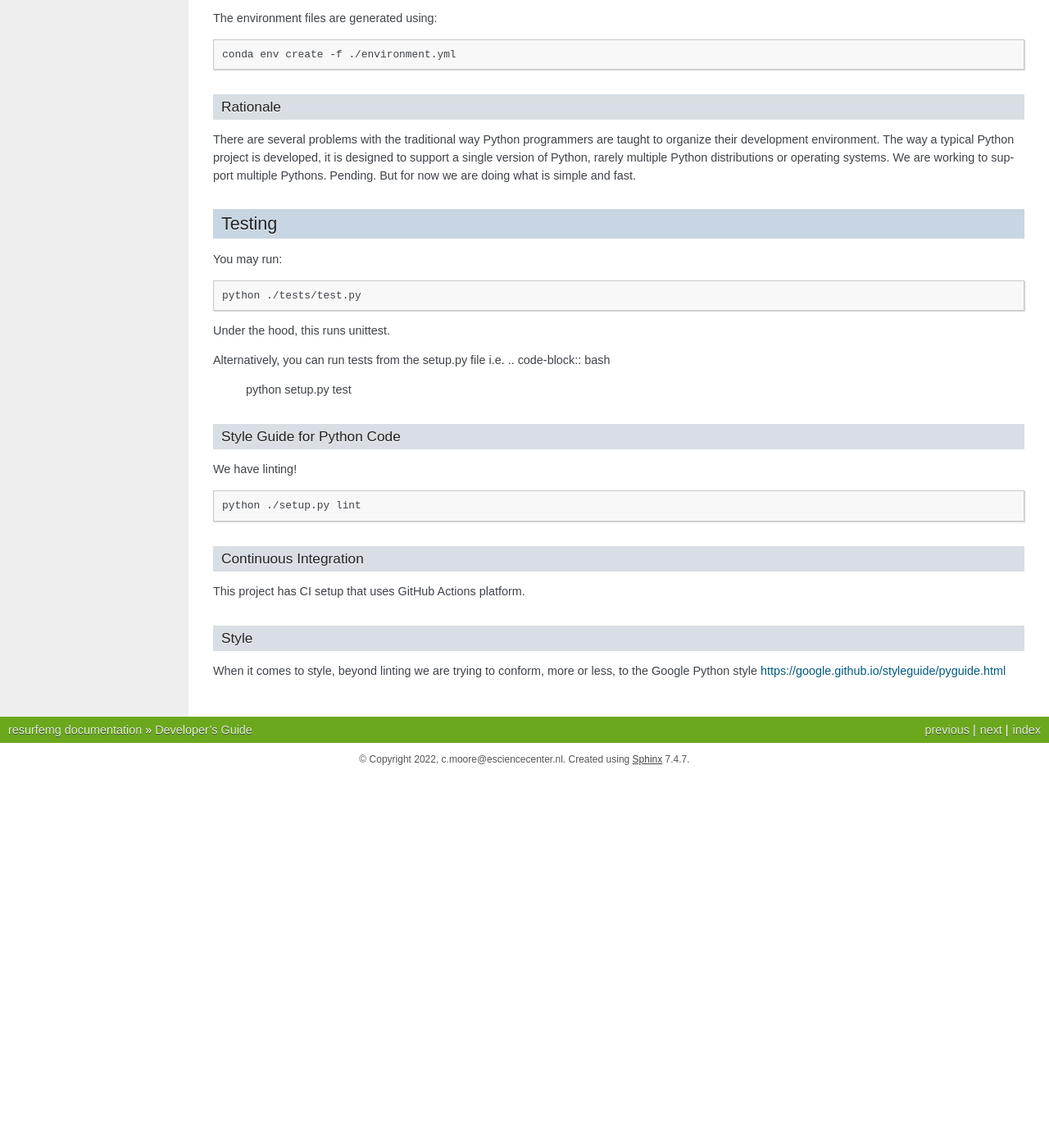
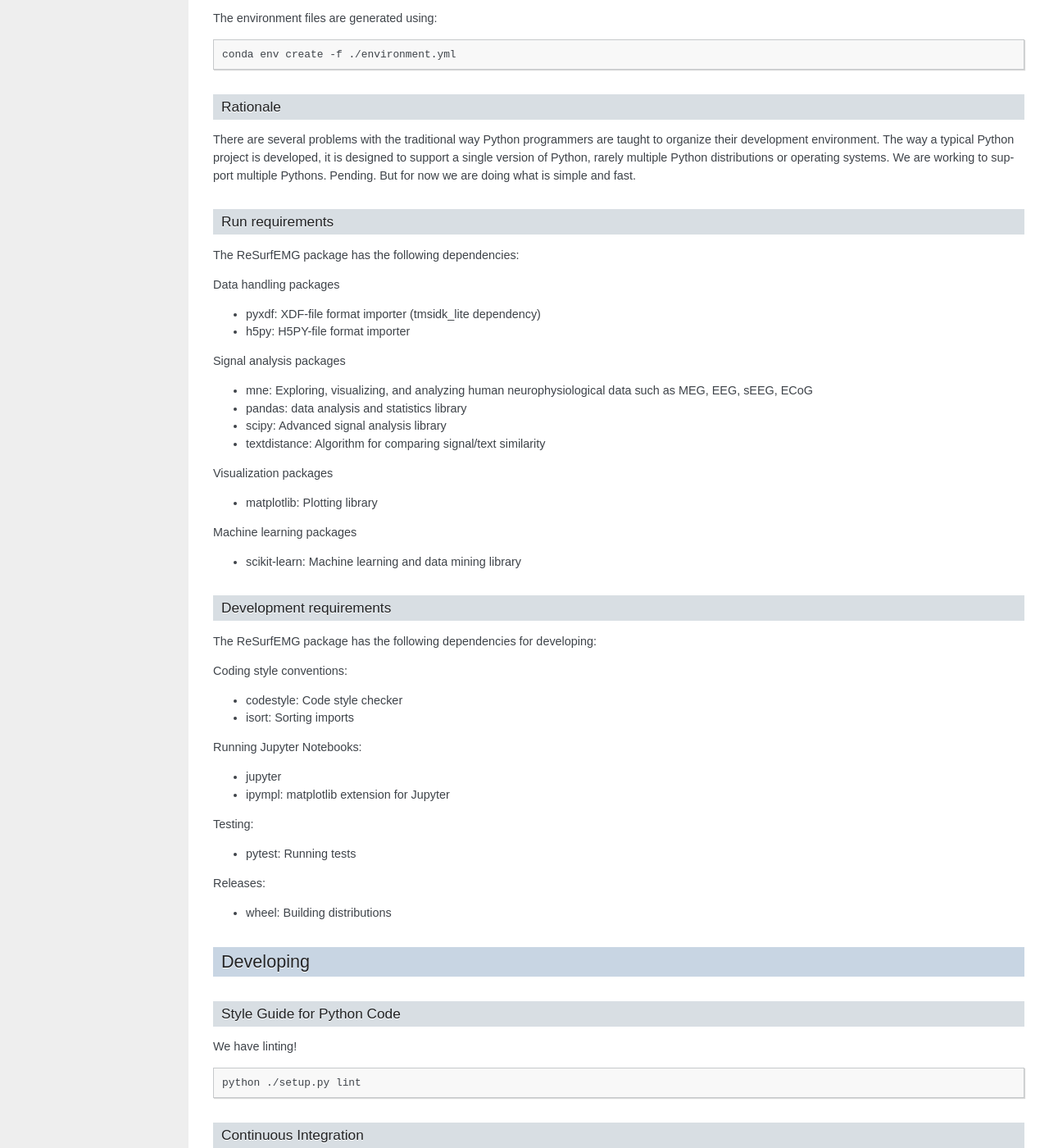
Before and after one commit to ReSurfEMG/ReSurfEMG, a Sphinx documentation site: the page built from docs/developers.rst, in a window 1280 px wide and 1400 px high, scrolled down 778 px. Shown: the whole window at 82% size. Built offline with Sphinx 7.4.7, drawn with Linux system fonts in a browser that asks for light colours; formulas are drawn with MathJax 3; the version number could not be read and is left out; before the commit the page ends 1724 px from its top, so only the background shows below that; some of the changed text lies outside the part shown.

Commit message:
Update developer documentation

```diff
--- a/docs/developers.rst
+++ b/docs/developers.rst
@@ -22,11 +22,11 @@ compatible license for us to be able to use it.
    submission.
 
 
-Setting Up Development Environment
+Setting up development environment
 ==================================
 
 
-The Way We Do It
+The way we do it
 ^^^^^^^^^^^^^^^^
 
 If you want to develop using Anaconda Python, you would:
@@ -38,7 +38,7 @@ it and then add development dependencies to what was installed.
 
 
 
-The Traditional Ways
+The traditional ways
 ^^^^^^^^^^^^^^^^^^^^
 
 Regardless of the downsides of this approach, we try to support more
@@ -71,26 +71,59 @@ version of Python, rarely multiple Python distributions or operating
 systems. We are working to support multiple Pythons. Pending. But for
 now we are doing what is simple and fast.
 
+Run requirements
+^^^^^^^^^^^^^^^^
+
+The ReSurfEMG package has the following dependencies:
+
+Data handling packages
+
+- pyxdf: XDF-file format importer (tmsidk_lite dependency)
+- h5py: H5PY-file format importer
 
 
-Testing
-=======
+Signal analysis packages
 
-You may run:
+- mne: Exploring, visualizing, and analyzing human neurophysiological data such as MEG, EEG, sEEG, ECoG
+- pandas: data analysis and statistics library
+- scipy: Advanced signal analysis library
+- textdistance: Algorithm for comparing signal/text similarity
 
-.. code-block:: bash
+Visualization packages
 
-  python ./tests/test.py
+- matplotlib: Plotting library
 
-Under the hood, this runs unittest.
+Machine learning packages
 
-Alternatively,
-you can run tests from the setup.py file
-i.e.
-.. code-block:: bash
+- scikit-learn: Machine learning and data mining library
 
-   python setup.py test
 
+Development requirements
+^^^^^^^^^^^^^^^^^^^^^^^^
+
+The ReSurfEMG package has the following dependencies for developing:
+
+Coding style conventions:
+
+- codestyle: Code style checker
+- isort: Sorting imports
+
+Running Jupyter Notebooks:
+
+- jupyter
+- ipympl: matplotlib extension for Jupyter
+
+Testing:
+
+- pytest: Running tests
+
+Releases:
+
+- wheel: Building distributions
+
+
+Developing
+==========
 
 
 Style Guide for Python Code
@@ -107,12 +140,12 @@ We have linting!
 Continuous Integration
 ^^^^^^^^^^^^^^^^^^^^^^
 
-This project has CI setup that uses GitHub Actions
+This project has `GitHub repo`_ that uses `GitHub Actions`_
 platform.
 
 
 .. _GitHub repo: https://github.com/ReSurfEMG/ReSurfEMG
-.. _GitHub Actions dashboard: https://github.com/ReSurfEMG/ReSurfEMG/actions
+.. _GitHub Actions: https://github.com/ReSurfEMG/ReSurfEMG/actions
 
 
 Style
@@ -121,3 +154,38 @@ Style
 When it comes to style, beyond linting we are trying
 to conform, more or less, to the Google Python style
 https://google.github.io/styleguide/pyguide.html
+
+
+Releases
+^^^^^^^^
+
+Releases to PyPI and Conda are automatically managed by Github actions when
+versions are tagged in the main ReSurfEMG branch. The required steps:
+
+1. Update the 'changelog.md' and 'CITATION.cff'
+2. Tag the main branch with the newest version number:
+
+.. code-block:: bash
+
+  git tag v0.x.x
+
+3. Push the tags to main:
+
+.. code-block:: bash
+
+  git push --tags
+
+4. Check in `Github`_ whether the release was successful:
+
+.. _GitHub: https://github.com/ReSurfEMG/ReSurfEMG/releases
+
+
+Testing
+=======
+
+You can run tests from the setup.py file
+i.e.
+
+.. code-block:: bash
+
+  python setup.py test
```
Also changed, not shown: other parts of docs/developers.rst (+2 -2 lines).
